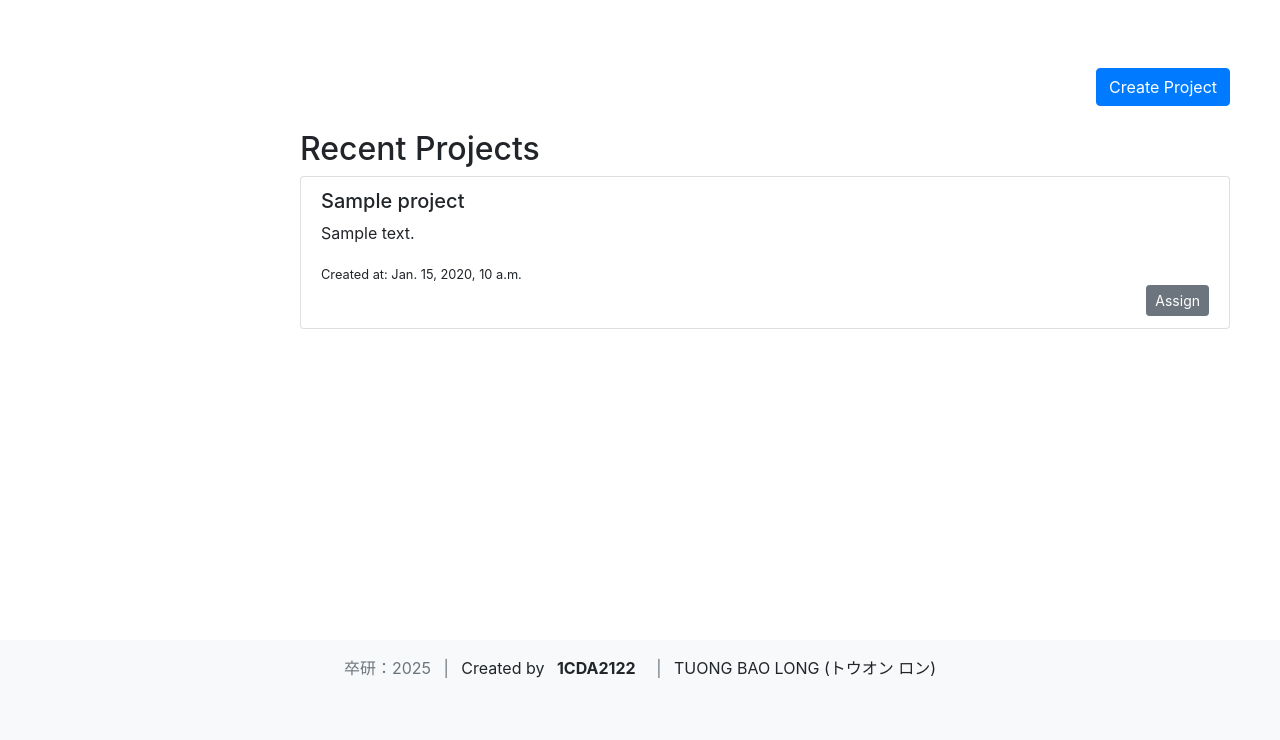
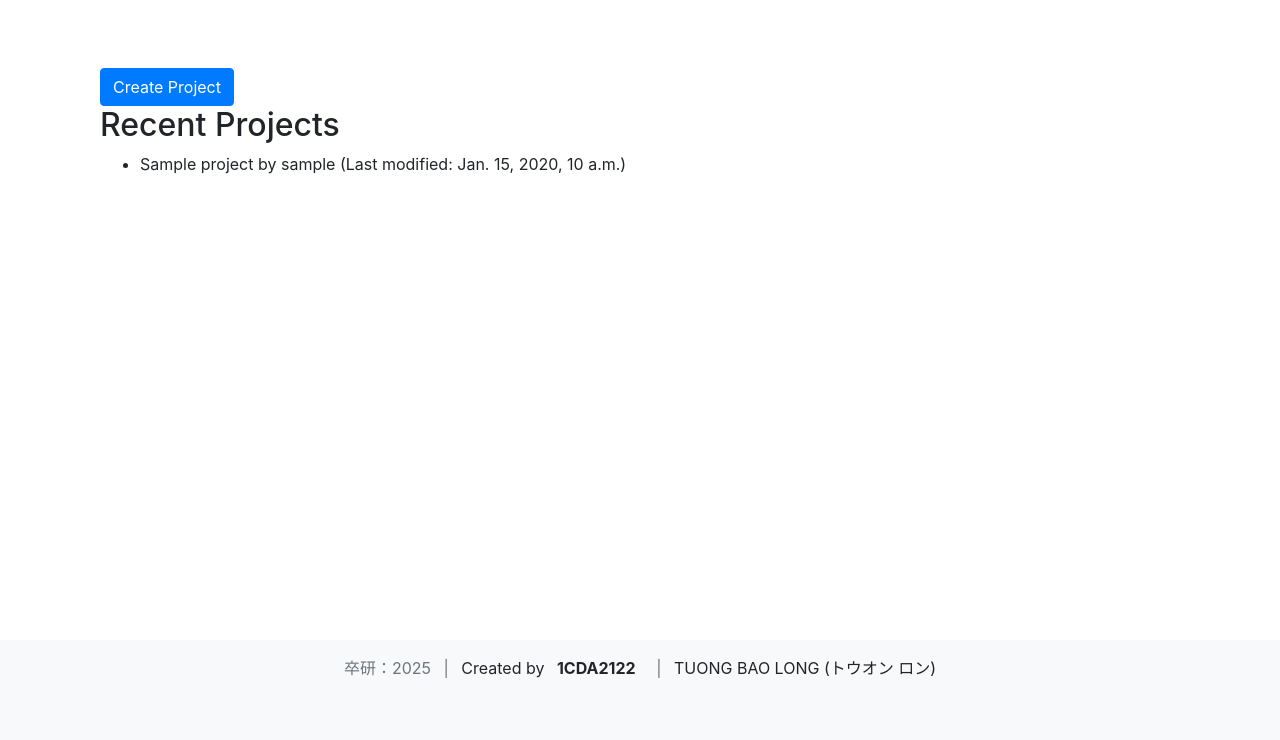
Before and after one commit to QDBT/PAS_django, a Django app: a page that uses homepage/templates/homepage/home.html in a window 1280 px wide. Shown: the part 60-800 px from the top of the page. Run offline with Django 4.2, Linux system fonts and the light colour scheme; a user stored in the database is signed in; tables that the repository leaves empty hold one stand-in row (values such as "Sample post"); some libraries are stand-ins or nearby versions.

Commit message:
update homepage, project model, form,  reposition static

```diff
--- a/accounts/templates/accounts/login_signup.html
+++ b/accounts/templates/accounts/login_signup.html
@@ -11,7 +11,7 @@
     <!-- Left side with logo and intro text -->
     <div class="col-md-6 d-flex align-items-center">
         <div>
-            <img src="{% static 'accounts/images/Logo.jpg' %}" alt="Logo" class="img-fluid mb-3" style="height: 300px;">
+            <img src="{% static 'images/Logo.jpg' %}" alt="Logo" class="img-fluid mb-3" style="height: 300px;">
             <h1>Welcome to My Site</h1>
             <p class="lead">Join us and experience the best service.</p>
         </div>
--- a/homepage/admin.py
+++ b/homepage/admin.py
@@ -1,5 +1,4 @@
-from .models import Project, Assignment
+from .models import Project
 from django.contrib import admin
 
 admin.site.register(Project)
-admin.site.register(Assignment)
--- /dev/null
+++ b/homepage/forms.py
@@ -0,0 +1,10 @@
+from django import forms
+from .models import Project
+
+class ProjectForm(forms.ModelForm):
+    class Meta:
+        model = Project
+        fields = ['name', 'description', 'start_at', 'program_language']
+        widgets = {
+            'start_at': forms.DateTimeInput(attrs={'type': 'datetime-local'}),
+        }
--- a/homepage/models.py
+++ b/homepage/models.py
@@ -2,17 +2,12 @@ from django.db import models
 from django.contrib.auth.models import User
 
 class Project(models.Model):
-    title = models.CharField(max_length=100)
+    user = models.ForeignKey(User, on_delete=models.CASCADE)
+    name = models.CharField(max_length=255)
     description = models.TextField()
-    created_at = models.DateTimeField(auto_now_add=True)
+    start_at = models.DateTimeField()
+    program_language = models.CharField(max_length=255)
+    last_modified = models.DateTimeField(auto_now=True)
 
     def __str__(self):
-        return self.title
-
-class Assignment(models.Model):
-    project = models.ForeignKey(Project, on_delete=models.CASCADE)
-    user = models.ForeignKey(User, on_delete=models.CASCADE)
-    assigned_at = models.DateTimeField(auto_now_add=True)
-
-    def __str__(self):
-        return f'{self.project.title} assigned to {self.user.username}'
+        return f'{self.name} by {self.user.username} (Last modified: {self.last_modified})'
--- a/homepage/templates/homepage/home.html
+++ b/homepage/templates/homepage/home.html
@@ -3,28 +3,42 @@
 {% block title %}Home{% endblock %}
 
 {% block content %}
-<div class="container mt-5">
-    <div class="row mb-4">
-        <div class="col text-right">
-            <a href="" class="btn btn-primary">Create Project</a>
-        </div>
-    </div>
-    <div class="row">
-        <div class="col">
-            <h2>Recent Projects</h2>
-            <div class="list-group">
-                {% for project in projects %}
-                <div class="list-group-item">
-                    <h5>{{ project.title }}</h5>
-                    <p>{{ project.description }}</p>
-                    <small>Created at: {{ project.created_at }}</small>
-                    <div class="text-right">
-                        <a href="" class="btn btn-sm btn-secondary">Assign</a>
-                    </div>
+
+    <div class="container mt-5">
+        <div class="mb-4">
+            <div>
+                <button class="btn btn-primary" onclick="toggleForm()">Create Project</button>
+            </div>
+            <div id="formContainer" style="display:none;">
+                <form method="post">
+                    {% csrf_token %}
+                    {{ form.as_p }}
+                    <button type="submit" class="btn btn-primary">Submit</button>
+                </form>
+            </div>
+            <div class="box-border">
+                <div class="d-flex justify-content-between align-items-center">
+                    <h2>Recent Projects</h2>
                 </div>
-                {% endfor %}
+                <ul>
+                    {% for project in projects %}
+                    <li>
+                        {{ project.name }} by {{ project.user.username }} (Last modified: {{ project.last_modified }})
+                    </li>
+                    {% endfor %}
+                </ul>
             </div>
         </div>
     </div>
-</div>
+
+    <script>
+        function toggleForm() {
+            var formContainer = document.getElementById('formContainer');
+            if (formContainer.style.display === 'none') {
+                formContainer.style.display = 'block';
+            } else {
+                formContainer.style.display = 'none';
+            }
+        }
+    </script>
 {% endblock %}
--- a/homepage/templates/homepage/layout.html
+++ b/homepage/templates/homepage/layout.html
@@ -20,8 +20,12 @@
         }
         .content {
             flex: 1;
-            margin-left: 250px;
+            transition: margin-left 0.3s;
             padding: 20px;
+            margin-left:0px;
+        }
+        .sidebar.active ~ .content{
+            margin-left:250px;
         }
         .footer {
             flex-shrink: 0;
@@ -31,7 +35,7 @@
             width: 250px;
             background-color: #f8f9fa;
             position: fixed;
-            top: 0;
+            top: 50px;
             bottom: 0;
             left: -250px;
             transition: left 0.3s;
@@ -53,6 +57,8 @@
             display: flex;
             justify-content: space-between;
             align-items: center;
+            position: relative;
+            z-index:1000;
         }
         .topbar .btn {
             color: white;
@@ -61,11 +67,13 @@
 </head>
 <body>
     <div class="wrapper">
-        <div class="topbar">
+        <div class="topbar" id="topbar">
             <button class="btn btn-link" id="sidebarToggle"><span>&#9776;</span></button>
             <img src="{% static 'homepage/images/Logo.jpg' %}" alt="Logo" class="img-fluid" style="height:40px;">
             <div>
-                <span>{{ user.username }}</span>
+                <span>
+                    <span>{{ username }}</span>
+                </span>
             </div>
         </div>
         <nav class="sidebar" id="sidebar">
@@ -78,7 +86,7 @@
                 </li>
             </ul>
         </nav>
-        <div class="content">
+        <div class="content" id="content">
             <div class="container mt-4">
                 {% block content %}{% endblock %}
             </div>
@@ -99,10 +107,23 @@
     <!-- jQuery and Bootstrap Bundle (includes Popper) -->
     <script src="https://code.jquery.com/jquery-3.5.1.slim.min.js"></script>
     <script src="https://cdn.jsdelivr.net/npm/@popperjs/core@2.9.2/dist/umd/popper.min.js"></script>
-    <script src="https://stackpath.amazonaws.com/bootstrap/4.5.2/js/bootstrap.min.js"></script>
+    <script src="https://stackpath.bootstrapcdn.com/bootstrap/4.5.2/js/bootstrap.min.js"></script>
     <script>
-        document.getElementById('sidebarToggle').addEventListener('click', function() {
-            document.getElementById('sidebar').classList.toggle('active');
+    document.addEventListener("DOMContentLoaded", function() {
+            function adjustSidebarTop() {
+                var topbarHeight = document.getElementById('topbar').offsetHeight;
+                document.getElementById('sidebar').style.top = topbarHeight + 'px';
+            }
+
+            function toggleSidebar() {
+                var sidebar = document.getElementById('sidebar');
+                sidebar.classList.toggle('active');
+            }
+
+            adjustSidebarTop();
+            document.getElementById('sidebarToggle').addEventListener('click', toggleSidebar);
+
+            window.onresize = adjustSidebarTop;
         });
     </script>
 </body>
--- a/homepage/views.py
+++ b/homepage/views.py
@@ -1,14 +1,27 @@
 from django.shortcuts import render, get_object_or_404,redirect
-from .models import Project, Assignment
+
 from django.contrib.auth.decorators import login_required
 from django.contrib.auth.models import User
+from .models import Project
+from .forms import ProjectForm
 
 @login_required(login_url='/accounts/login-signup/')
 def home(request,username):
+    username1=get_object_or_404(User, username=username)
     projects = Project.objects.all()
-    username = get_object_or_404(User, username=username  )
+
+    if request.method == 'POST':
+        form = ProjectForm(request.POST)
+        if form.is_valid():
+            project = form.save(commit=False)
+            project.user = request.user
+            project.save()
+            return redirect('home', username=request.user.username)
+    else:
+        form = ProjectForm()
     params={
-        'username': username,
-        'projects': projects
+        'projects': projects,
+        'username':username1,
+        'form': form,
     }
     return render(request, 'homepage/home.html',params)
```
Also changed, not shown: homepage/migrations/0002_remove_project_created_at_remove_project_title_and_more.py (added), homepage/migrations/0003_alter_project_description_alter_project_name_and_more.py (added), homepage/static/homepage/images/Logo.jpg (deleted), static/images/Logo.jpg (renamed from accounts/static/accounts/images/Logo.jpg).
